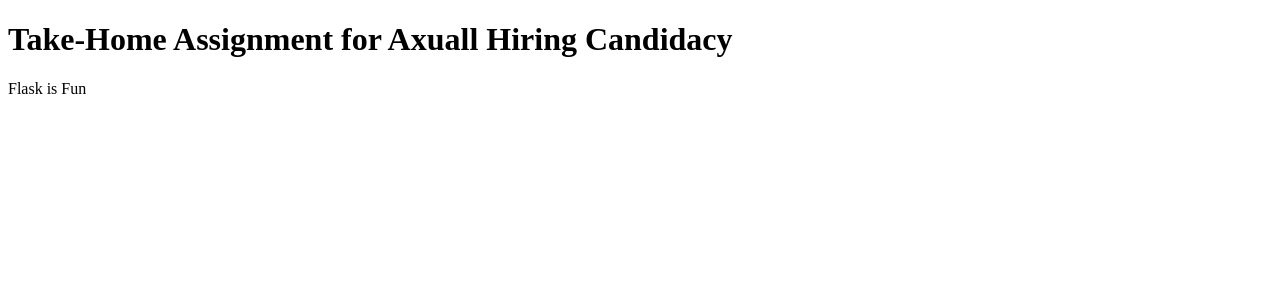
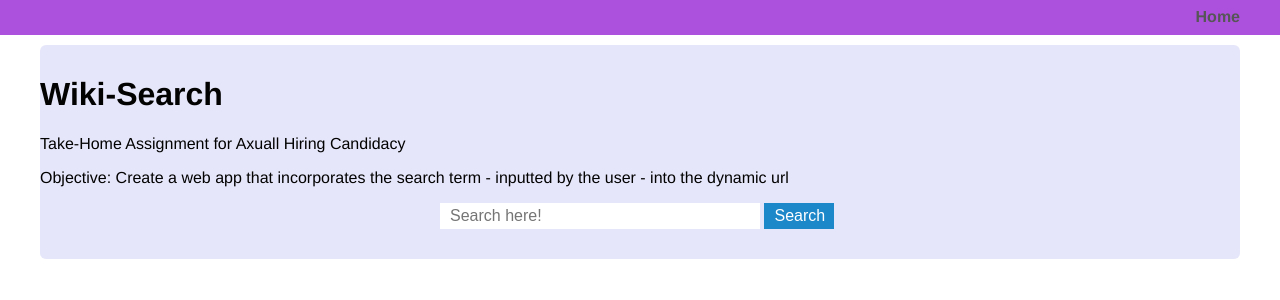
Before and after one commit to slsobel/wiki-search, a Flask app: page / in a window 1280 px wide. Shown: the top 300 px of the page. Run offline with Flask 2, Linux system fonts and the light colour scheme.

Commit message:
Adds simple formatting

```diff
--- a/hello.py
+++ b/hello.py
@@ -3,5 +3,11 @@
 
 @app.route('/')
 def home():
-    #return 'Hello, World'
     return render_template('home.html')
+
+@app.route('/*.wiki-search')
+def search():
+    return render_template('home.html')
+
+if __name__ == '__main__':
+    app.run(debug=True)
--- /dev/null
+++ b/static/main.css
@@ -0,0 +1,99 @@
+body {
+    margin: 0;
+    padding: 0;
+    font-family: "Helvetica Neue", Helvetica, Arial, sans-serif;
+    color: #020202;
+  }
+  /*
+   * Formatting the header area
+   */
+  header {
+    background-color: #a43fdb;
+    height: 35px;
+    width: 100%;
+    opacity: .9;
+    margin-bottom: 10px;
+  }
+  header h1.logo {
+    margin: 0;
+    font-size: 1.7em;
+    color: #fff;
+    text-transform: uppercase;
+    float: left;
+  }
+  header h1.logo:hover {
+    color: #fff;
+    text-decoration: none;
+  }
+  /*
+   * Centering the body content
+   */
+  .container {
+    width: 1200px;
+    margin: 0 auto;
+  }
+  div.home {
+    padding: 10px 0 30px 0;
+    background-color: #E6E6FA;
+    -webkit-border-radius: 6px;
+       -moz-border-radius: 6px;
+            border-radius: 6px;
+  }
+  div.about {
+    padding: 10px 0 30px 0;
+    background-color: #E6E6FA;
+    -webkit-border-radius: 6px;
+       -moz-border-radius: 6px;
+            border-radius: 6px;
+  }
+  h2 {
+    font-size: 3em;
+    margin-top: 40px;
+    text-align: center;
+    letter-spacing: -2px;
+  }
+  h3 {
+    font-size: 1.7em;
+    font-weight: 100;
+    margin-top: 30px;
+    text-align: center;
+    letter-spacing: -1px;
+    color: rgb(0, 0, 0);
+  }
+  .menu {
+    float: right;
+    margin-top: 8px;
+  }
+  .menu li {
+    display: inline;
+  }
+  .menu li + li {
+    margin-left: 35px;
+  }
+  .menu li a {
+    color: #444;
+    text-decoration: none;
+  }
+
+  /* Formatting search bar */
+
+  form {
+    width: 400px;
+    margin: auto;
+  }
+
+  input {
+    padding: 4px 10px;
+    border: 0;
+    font-size: 16px;
+  }
+
+  .search {
+    width: 75%;
+  }
+
+  .submit {
+    width: 70px;
+    background-color: #1c87c9;
+    color: #ffffff;
+  }
--- a/templates/home.html
+++ b/templates/home.html
@@ -2,10 +2,21 @@
 <html lang="en" dir="ltr">
   <head>
     <meta charset="utf-8">
-    <title>Welcome to the Wikipedia Search</title>
+    <title>Dynamic Wikipedia Search</title>
   </head>
-  <body>
-    <h1>Take-Home Assignment for Axuall Hiring Candidacy</h1>
-    <p> Flask is Fun </p>
-  </body>
+
+{% extends "layout.html" %}
+{% block content %}
+  <div class="home">
+    <h1>Wiki-Search</h1>
+    <p>Take-Home Assignment for Axuall Hiring Candidacy</p>
+    <p> Objective: Create a web app that incorporates the search term - inputted by the user - into the dynamic url </p>
+
+  <form action="/form/submit" method="GET">
+    <input type="text" name="text" class="search" placeholder="Search here!">
+    <input type="submit" name="submit" class="submit" value="Search">
+  </form>
+  </div>
+{% endblock %}
+
 </html>
--- /dev/null
+++ b/templates/layout.html
@@ -0,0 +1,22 @@
+<!DOCTYPE html>
+<html>
+  <head>
+    <title>Dynamic Wikipedia Search</title>
+    <link rel="stylesheet" href="{{ url_for('static', filename='/main.css') }}">
+  </head>
+  <body>
+    <header>
+      <div class="container">
+        <strong><nav>
+          <ul class="menu">
+            <li><a href="{{ url_for('home') }}">Home</a></li>
+          </ul>
+        </nav></strong>
+      </div>
+    </header>
+    <div class="container">
+      {% block content %}
+      {% endblock %}
+    </div>
+  </body>
+</html>
```
